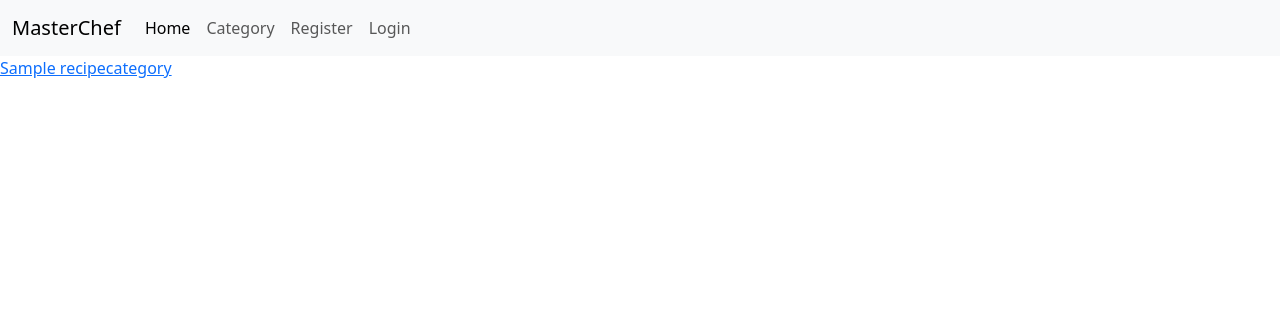
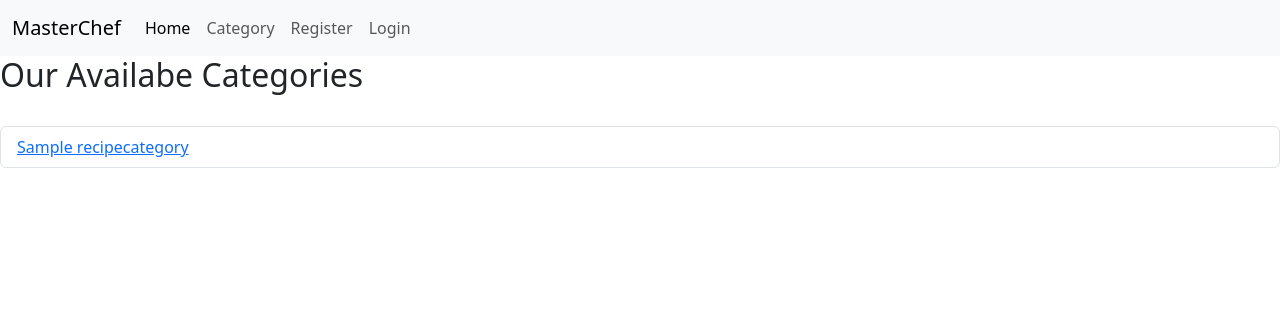
Before and after one commit to sumpumm/Recipe-Sharing-Website, a Django app: page /recipe/categories in a window 1280 px wide. Shown: the top 316 px of the page. Run offline with Django 5.2, Linux system fonts and the light colour scheme; tables that the repository leaves empty hold one stand-in row (values such as "Sample post").

Commit message:
view category edited

```diff
--- a/accounts/views.py
+++ b/accounts/views.py
@@ -53,5 +53,6 @@ def log_in(request):
 
 
 def log_out(request):
+
     logout(request)
     return redirect('/')
--- a/recipe/views.py
+++ b/recipe/views.py
@@ -68,12 +68,12 @@ def edit(request,pk):
             "categories":categories,
 
         }
-    if request.method=="PUT":
+    if request.method=="POST":
         recipe.title=request.POST.get('title')
         recipe.category_id=request.POST.get('category_id')
         recipe.procedure=request.POST.get('procedure')
         recipe.ingredients=request.POST.get('ingredients')
-        recipe.picture=request.FILES.get('picture')
+        #recipe.picture=request.FILES.get('picture')
         recipe.save()
         return redirect('/')
     return render(request,'edit.html',context)
--- a/templates/category.html
+++ b/templates/category.html
@@ -2,8 +2,12 @@
 {% block title %}Categories{% endblock title %}
 
 {% block body %}
+<h2>Our Availabe Categories</h2>
+<br>
 {% for category in categories %}
-<a href='/category/{{category.id}}' >{{category.name}}</a>
-<br>
+
+<ul class="list-group">
+    <li class="list-group-item" ><a href='/category/{{category.id}}' >{{category.name}}</a></li>
+  </ul>
 {% endfor %}
 {% endblock body %}
--- a/templates/home.html
+++ b/templates/home.html
@@ -3,6 +3,7 @@
 {% block title %}Index Page{% endblock title %}
 
 {% block body %}
+
 
 <div class="d-flex flex-wrap">
 {% for recipe in recipe %}
```
Also changed, not shown: templates/edit.html (+2 -5 lines), media/recipe/images/large_masala-dosa-shutterstock_785766178_c75e543a17.jpeg (added), media/recipe/images/large_masala-dosa-shutterstock_785766178_c75e543a17_nmOMaaW.jpeg (added).
